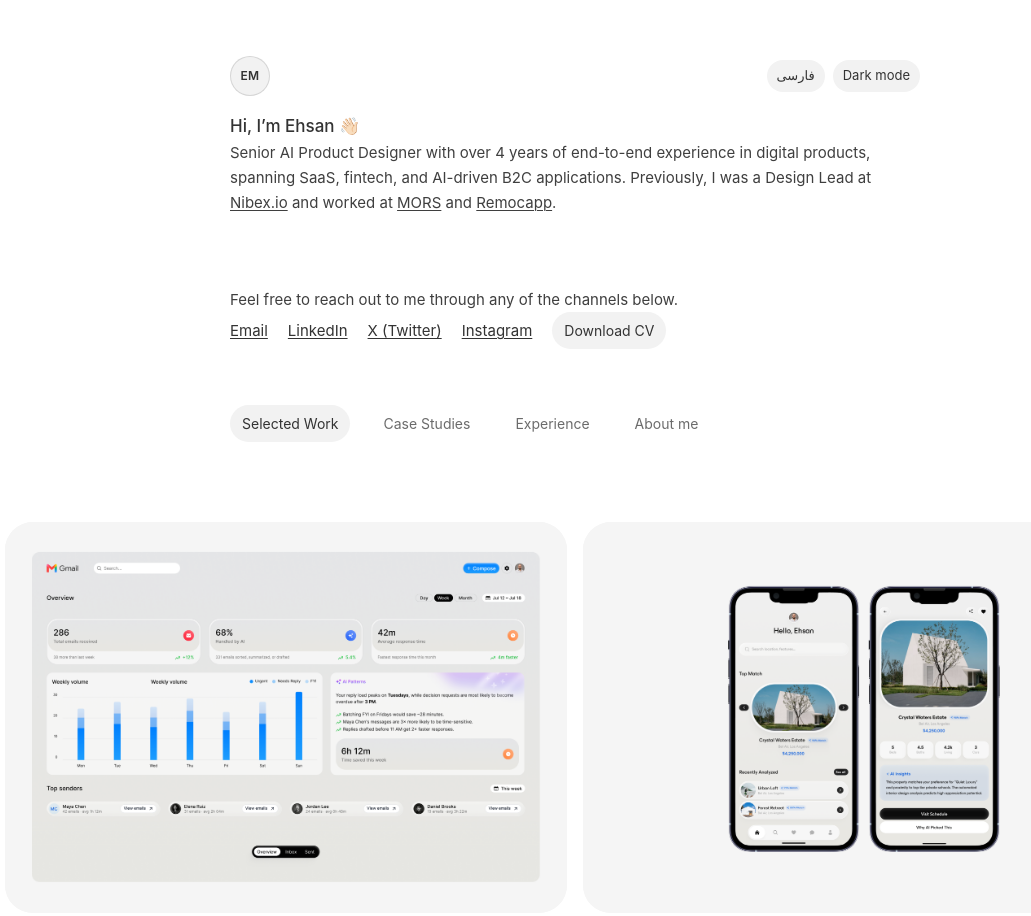
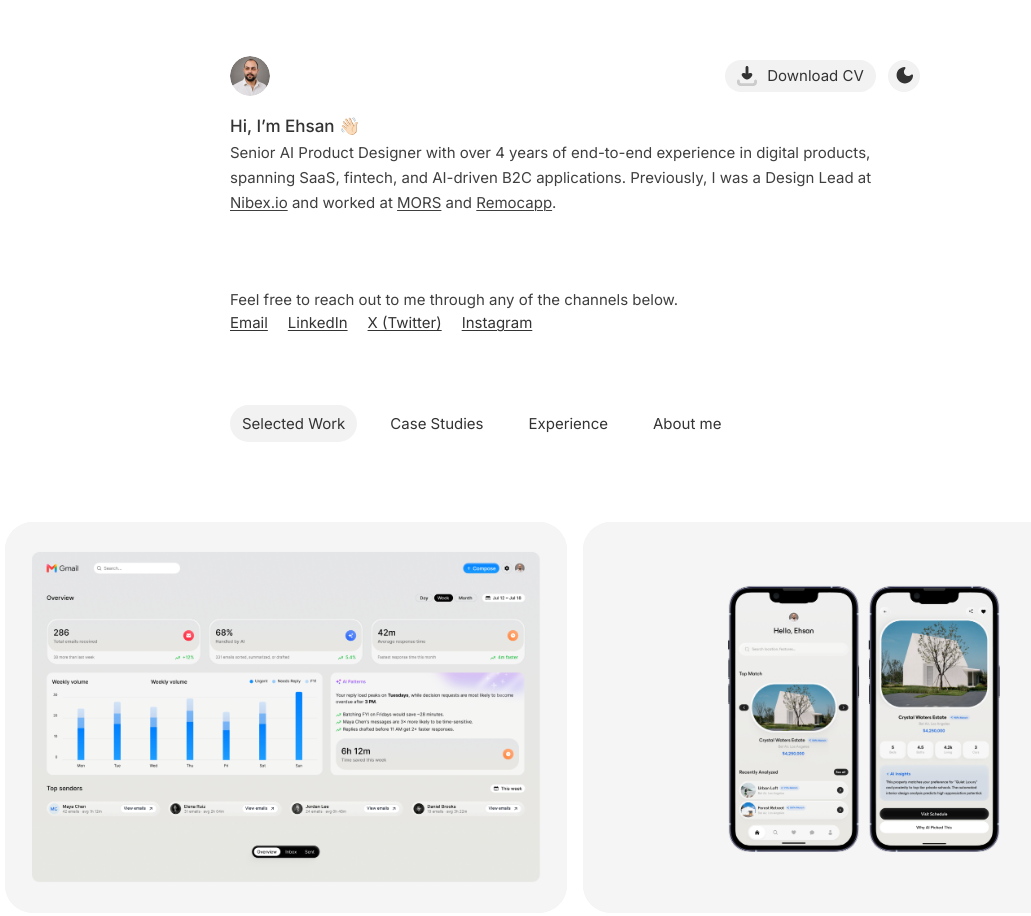
Before and after one commit to ehsancollab-lab/personal-portfolio, a plain HTML site: page dist/index.html in a window 1280 px wide. Shown: the top 916 px of the page, without its empty margins (65-1096 px from the left). Drawn offline with Linux system fonts and the light colour scheme.

Commit message:
Align portfolio header with Figma

```diff
--- a/dist/app.js
+++ b/dist/app.js
@@ -3,7 +3,6 @@ import { companyLinks, contactLinks, copy, projects } from "./content.js";
 const root = document.documentElement;
 const bio = document.querySelector("#bio");
 const projectGrid = document.querySelector("#project-grid");
-const languageToggle = document.querySelector("#language-toggle");
 const themeToggle = document.querySelector("#theme-toggle");
 
 const safeStorage = {
@@ -15,7 +14,12 @@ const safeStorage = {
   },
 };
 
-let language = safeStorage.get("ehsan-portfolio-language") === "fa" ? "fa" : "en";
+const languageParam = new URLSearchParams(window.location.search).get("lang");
+const savedLanguage = safeStorage.get("ehsan-portfolio-language");
+const browserLanguage = navigator.language?.toLowerCase().startsWith("fa") ? "fa" : "en";
+let language = ["fa", "en"].includes(languageParam)
+  ? languageParam
+  : (["fa", "en"].includes(savedLanguage) ? savedLanguage : browserLanguage);
 let theme = safeStorage.get("ehsan-portfolio-theme") === "dark" ? "dark" : "light";
 
 function externalAnchor(href, text) {
@@ -81,7 +85,7 @@ function applyLanguage(nextLanguage) {
   document.querySelector('[data-i18n="skipLink"]').textContent = strings.skipLink;
   document.querySelector("#greeting").textContent = strings.greeting;
   document.querySelector("#contact-prompt").textContent = strings.contactPrompt;
-  document.querySelector("#cv-link").textContent = strings.downloadCv;
+  document.querySelector("#cv-label").textContent = strings.downloadCv;
   document.querySelector("#case-studies-tab").textContent = strings.caseStudies;
   document.querySelector("#experience-tab").textContent = strings.experience;
   document.querySelector("#about-tab").textContent = strings.about;
@@ -91,8 +95,6 @@ function applyLanguage(nextLanguage) {
   document.querySelectorAll('[data-i18n="selectedWork"]').forEach((element) => {
     element.textContent = strings.selectedWork;
   });
-  languageToggle.textContent = isPersian ? "English" : "فارسی";
-  languageToggle.setAttribute("aria-label", isPersian ? "تغییر زبان به انگلیسی" : "Switch language to Persian");
   document.querySelector(".contact-block").setAttribute("aria-label", isPersian ? "راه‌های تماس" : "Contact information");
   document.querySelector(".display-controls").setAttribute("aria-label", isPersian ? "تنظیمات نمایش" : "Display settings");
   document.querySelector(".primary-nav").setAttribute("aria-label", isPersian ? "بخش‌های پرتفولیو" : "Portfolio sections");
@@ -112,23 +114,25 @@ function updateThemeControl() {
   const isDark = theme === "dark";
   const strings = copy[language];
   root.dataset.theme = theme;
-  themeToggle.textContent = language === "fa"
-    ? (isDark ? "تم روشن" : "تم تاریک")
-    : (isDark ? "Light mode" : "Dark mode");
   themeToggle.setAttribute("aria-pressed", String(isDark));
   themeToggle.setAttribute("aria-label", language === "fa"
     ? (isDark ? "تغییر به تم روشن" : "تغییر به تم تاریک")
     : (isDark ? "Switch to light theme" : "Switch to dark theme"));
+  themeToggle.title = language === "fa"
+    ? (isDark ? "تغییر به تم روشن" : "تغییر به تم تاریک")
+    : (isDark ? "Switch to light theme" : "Switch to dark theme");
   document.querySelector('meta[name="theme-color"]').content = isDark ? "#131315" : "#ffffff";
   safeStorage.set("ehsan-portfolio-theme", theme);
 }
 
-languageToggle.addEventListener("click", () => applyLanguage(language === "en" ? "fa" : "en"));
 themeToggle.addEventListener("click", () => {
   theme = theme === "light" ? "dark" : "light";
   updateThemeControl();
 });
 
+document.querySelectorAll('.planned-tab[aria-disabled="true"]').forEach((tab) => {
+  tab.addEventListener("click", (event) => event.preventDefault());
+});
+
 document.querySelector("#copyright-year").textContent = String(new Date().getFullYear());
 applyLanguage(language);
-updateThemeControl();
--- a/dist/index.html
+++ b/dist/index.html
@@ -9,6 +9,9 @@
     />
     <meta name="theme-color" content="#ffffff" />
     <title>Ehsan Masoomi — Senior AI Product Designer</title>
+    <link rel="preconnect" href="https://fonts.googleapis.com" />
+    <link rel="preconnect" href="https://fonts.gstatic.com" crossorigin />
+    <link href="https://fonts.googleapis.com/css2?family=Inter:wght@400;500&display=swap" rel="stylesheet" />
     <link rel="stylesheet" href="./styles.css" />
     <script type="module" src="./app.js"></script>
   </head>
@@ -17,10 +20,17 @@
 
     <header class="site-header" id="top">
       <div class="header-top">
-        <a class="avatar-mark" href="#top" aria-label="Ehsan Masoomi">EM</a>
+        <a class="avatar-mark" href="#top" aria-label="Ehsan Masoomi">
+          <img src="./assets/figma/profile.png" width="40" height="40" alt="" />
+        </a>
         <div class="display-controls" aria-label="Display settings">
-          <button class="utility-control" id="language-toggle" type="button" aria-label="Switch language to Persian">فارسی</button>
-          <button class="utility-control" id="theme-toggle" type="button" aria-pressed="false" aria-label="Switch to dark theme">Dark mode</button>
+          <a class="cv-link" id="cv-link" href="./assets/Ehsan-Masoomi-CV-EN.pdf" download="Ehsan-Masoomi-CV-EN.pdf">
+            <img src="./assets/figma/download-cv.svg" width="20" height="20" alt="" />
+            <span id="cv-label" data-i18n="downloadCv">Download CV</span>
+          </a>
+          <button class="theme-toggle" id="theme-toggle" type="button" aria-pressed="false" aria-label="Switch to dark theme">
+            <img src="./assets/figma/theme-toggle.svg" width="32" height="32" alt="" />
+          </button>
         </div>
       </div>
 
@@ -33,17 +43,14 @@
         <p class="contact-prompt" id="contact-prompt" data-i18n="contactPrompt">
           Feel free to reach out to me through any of the channels below.
         </p>
-        <div class="contact-actions">
-          <nav class="contact-links" id="header-contact-links" aria-label="Contact links"></nav>
-          <a class="cv-link" id="cv-link" href="./assets/Ehsan-Masoomi-CV-EN.pdf" download="Ehsan-Masoomi-CV-EN.pdf" data-i18n="downloadCv">Download CV</a>
-        </div>
+        <nav class="contact-links" id="header-contact-links" aria-label="Contact links"></nav>
       </section>
 
       <nav class="primary-nav" aria-label="Portfolio sections">
         <a class="nav-tab is-current" href="#selected-work" aria-current="page" data-i18n="selectedWork">Selected Work</a>
-        <button class="nav-tab planned-tab" type="button" disabled aria-disabled="true" id="case-studies-tab">Case Studies</button>
-        <button class="nav-tab planned-tab" type="button" disabled aria-disabled="true" id="experience-tab">Experience</button>
-        <button class="nav-tab planned-tab" type="button" disabled aria-disabled="true" id="about-tab">About me</button>
+        <button class="nav-tab planned-tab" type="button" aria-disabled="true" id="case-studies-tab">Case Studies</button>
+        <button class="nav-tab planned-tab" type="button" aria-disabled="true" id="experience-tab">Experience</button>
+        <button class="nav-tab planned-tab" type="button" aria-disabled="true" id="about-tab">About me</button>
       </nav>
     </header>
 
--- a/dist/styles.css
+++ b/dist/styles.css
@@ -1,7 +1,7 @@
 :root {
   color-scheme: light;
   --page-bg: #ffffff;
-  --surface: #f5f5f5;
+  --surface: #f2f2f2;
   --control-bg: #f2f2f2;
   --text: #333333;
   --muted: #3f3f3f;
@@ -63,7 +63,6 @@ button { font: inherit; }
 
 .header-top,
 .display-controls,
-.contact-actions,
 .contact-links,
 .primary-nav,
 .site-footer {
@@ -72,24 +71,25 @@ button { font: inherit; }
 }
 
 .header-top { justify-content: space-between; min-height: 40px; }
-.display-controls { gap: 8px; }
+.display-controls { gap: 12px; }
 
 .avatar-mark {
-  display: grid;
+  display: block;
   width: 40px;
   height: 40px;
-  place-items: center;
-  border: 1px solid var(--border);
   border-radius: 50%;
-  background: var(--control-bg);
-  color: var(--text);
-  font-size: 12px;
-  font-weight: 600;
-  letter-spacing: 0.02em;
+  overflow: hidden;
   text-decoration: none;
 }
 
-.utility-control,
+.avatar-mark img {
+  display: block;
+  width: 40px;
+  height: 40px;
+  border-radius: 50%;
+  object-fit: cover;
+}
+
 .nav-tab,
 .cv-link {
   min-height: 37px;
@@ -97,22 +97,32 @@ button { font: inherit; }
   border-radius: 999px;
   background: transparent;
   color: var(--text);
-  font-size: 14px;
+  font-size: 15px;
+  font-weight: 400;
   line-height: 1.5;
   text-decoration: none;
   white-space: nowrap;
 }
 
-.utility-control {
-  min-height: 32px;
-  padding: 4px 10px;
-  background: var(--control-bg);
+.theme-toggle {
+  display: block;
+  flex: 0 0 32px;
+  width: 32px;
+  height: 32px;
+  padding: 0;
+  border: 0;
+  border-radius: 50%;
+  background: transparent;
   cursor: pointer;
-  font-size: 13px;
 }
 
-.utility-control:hover,
-.nav-tab:not(:disabled):hover,
+.theme-toggle img {
+  display: block;
+  width: 32px;
+  height: 32px;
+}
+
+.theme-toggle:hover,
 .cv-link:hover { filter: brightness(0.96); }
 
 .profile-intro { margin-block-start: 17px; }
@@ -148,15 +158,12 @@ button { font: inherit; }
   text-wrap: pretty;
 }
 
-.contact-actions {
-  flex-wrap: wrap;
-  gap: 14px 20px;
-  margin-block-start: 0;
-}
-
-.contact-links { flex-wrap: wrap; gap: 8px 20px; }
+.contact-links { flex-wrap: wrap; gap: 0 20px; }
 
 .contact-links a {
+  display: inline-flex;
+  height: 21px;
+  align-items: center;
   color: var(--text);
   line-height: 25px;
   text-decoration: underline;
@@ -168,14 +175,29 @@ button { font: inherit; }
   display: inline-flex;
   align-items: center;
   justify-content: center;
+  gap: 10px;
+  width: 151px;
+  height: 32px;
+  min-height: 32px;
   padding: 6px 12px;
   background: var(--control-bg);
+  font-size: 15px;
+  line-height: 20px;
 }
+
+.cv-link img {
+  display: block;
+  flex: 0 0 20px;
+  width: 20px;
+  height: 20px;
+}
+
+.cv-link span { white-space: nowrap; }
 
 .primary-nav {
   flex-wrap: wrap;
-  gap: 9px 21px;
-  margin-block-start: 56px;
+  gap: 0 21px;
+  margin-block-start: 72px;
 }
 
 .nav-tab {
@@ -184,10 +206,13 @@ button { font: inherit; }
   justify-content: center;
   padding: 6px 12px;
   cursor: pointer;
+  line-height: 25px;
+  transition: font-weight 140ms ease;
 }
 
 .nav-tab.is-current { background: var(--control-bg); }
-.nav-tab:disabled { cursor: default; opacity: 0.72; }
+.nav-tab[aria-disabled="true"] { cursor: default; }
+.nav-tab:hover { font-weight: 500; }
 
 .work-section {
   max-width: 1536px;
@@ -262,8 +287,6 @@ button { font: inherit; }
   .profile-intro { margin-block-start: 16px; }
   .contact-block { margin-block-start: 40px; }
   .primary-nav { gap: 8px; margin-block-start: 40px; }
-  .contact-actions { gap: 12px; }
-
   .work-section { padding: 20px; }
   .project-grid { grid-template-columns: minmax(0, 1fr); gap: 16px; }
   .project-card { border-radius: 24px; }
@@ -281,7 +304,6 @@ button { font: inherit; }
   body { font-size: 14px; }
   .site-header { width: calc(100% - 32px); }
   .display-controls { gap: 6px; }
-  .utility-control { padding-inline: 8px; font-size: 12px; }
   .primary-nav { column-gap: 4px; }
   .nav-tab { padding-inline: 9px; font-size: 13px; }
   .work-section { padding-inline: 16px; }
--- a/styles.css
+++ b/styles.css
@@ -1,7 +1,7 @@
 :root {
   color-scheme: light;
   --page-bg: #ffffff;
-  --surface: #f5f5f5;
+  --surface: #f2f2f2;
   --control-bg: #f2f2f2;
   --text: #333333;
   --muted: #3f3f3f;
@@ -63,7 +63,6 @@ button { font: inherit; }
 
 .header-top,
 .display-controls,
-.contact-actions,
 .contact-links,
 .primary-nav,
 .site-footer {
@@ -72,24 +71,25 @@ button { font: inherit; }
 }
 
 .header-top { justify-content: space-between; min-height: 40px; }
-.display-controls { gap: 8px; }
+.display-controls { gap: 12px; }
 
 .avatar-mark {
-  display: grid;
+  display: block;
   width: 40px;
   height: 40px;
-  place-items: center;
-  border: 1px solid var(--border);
   border-radius: 50%;
-  background: var(--control-bg);
-  color: var(--text);
-  font-size: 12px;
-  font-weight: 600;
-  letter-spacing: 0.02em;
+  overflow: hidden;
   text-decoration: none;
 }
 
-.utility-control,
+.avatar-mark img {
+  display: block;
+  width: 40px;
+  height: 40px;
+  border-radius: 50%;
+  object-fit: cover;
+}
+
 .nav-tab,
 .cv-link {
   min-height: 37px;
@@ -97,22 +97,32 @@ button { font: inherit; }
   border-radius: 999px;
   background: transparent;
   color: var(--text);
-  font-size: 14px;
+  font-size: 15px;
+  font-weight: 400;
   line-height: 1.5;
   text-decoration: none;
   white-space: nowrap;
 }
 
-.utility-control {
-  min-height: 32px;
-  padding: 4px 10px;
-  background: var(--control-bg);
+.theme-toggle {
+  display: block;
+  flex: 0 0 32px;
+  width: 32px;
+  height: 32px;
+  padding: 0;
+  border: 0;
+  border-radius: 50%;
+  background: transparent;
   cursor: pointer;
-  font-size: 13px;
 }
 
-.utility-control:hover,
-.nav-tab:not(:disabled):hover,
+.theme-toggle img {
+  display: block;
+  width: 32px;
+  height: 32px;
+}
+
+.theme-toggle:hover,
 .cv-link:hover { filter: brightness(0.96); }
 
 .profile-intro { margin-block-start: 17px; }
@@ -148,15 +158,12 @@ button { font: inherit; }
   text-wrap: pretty;
 }
 
-.contact-actions {
-  flex-wrap: wrap;
-  gap: 14px 20px;
-  margin-block-start: 0;
-}
-
-.contact-links { flex-wrap: wrap; gap: 8px 20px; }
+.contact-links { flex-wrap: wrap; gap: 0 20px; }
 
 .contact-links a {
+  display: inline-flex;
+  height: 21px;
+  align-items: center;
   color: var(--text);
   line-height: 25px;
   text-decoration: underline;
@@ -168,14 +175,29 @@ button { font: inherit; }
   display: inline-flex;
   align-items: center;
   justify-content: center;
+  gap: 10px;
+  width: 151px;
+  height: 32px;
+  min-height: 32px;
   padding: 6px 12px;
   background: var(--control-bg);
+  font-size: 15px;
+  line-height: 20px;
 }
+
+.cv-link img {
+  display: block;
+  flex: 0 0 20px;
+  width: 20px;
+  height: 20px;
+}
+
+.cv-link span { white-space: nowrap; }
 
 .primary-nav {
   flex-wrap: wrap;
-  gap: 9px 21px;
-  margin-block-start: 56px;
+  gap: 0 21px;
+  margin-block-start: 72px;
 }
 
 .nav-tab {
@@ -184,10 +206,13 @@ button { font: inherit; }
   justify-content: center;
   padding: 6px 12px;
   cursor: pointer;
+  line-height: 25px;
+  transition: font-weight 140ms ease;
 }
 
 .nav-tab.is-current { background: var(--control-bg); }
-.nav-tab:disabled { cursor: default; opacity: 0.72; }
+.nav-tab[aria-disabled="true"] { cursor: default; }
+.nav-tab:hover { font-weight: 500; }
 
 .work-section {
   max-width: 1536px;
@@ -262,8 +287,6 @@ button { font: inherit; }
   .profile-intro { margin-block-start: 16px; }
   .contact-block { margin-block-start: 40px; }
   .primary-nav { gap: 8px; margin-block-start: 40px; }
-  .contact-actions { gap: 12px; }
-
   .work-section { padding: 20px; }
   .project-grid { grid-template-columns: minmax(0, 1fr); gap: 16px; }
   .project-card { border-radius: 24px; }
@@ -281,7 +304,6 @@ button { font: inherit; }
   body { font-size: 14px; }
   .site-header { width: calc(100% - 32px); }
   .display-controls { gap: 6px; }
-  .utility-control { padding-inline: 8px; font-size: 12px; }
   .primary-nav { column-gap: 4px; }
   .nav-tab { padding-inline: 9px; font-size: 13px; }
   .work-section { padding-inline: 16px; }
```
Also changed, not shown: app.js (+14 -10 lines), design-qa.md (+13 -22 lines), index.html (+17 -10 lines), README.md, assets/figma/download-cv.svg (added), assets/figma/profile.png (added), assets/figma/theme-toggle.svg (added), dist/assets/figma/download-cv.svg (added), dist/assets/figma/profile.png (added), dist/assets/figma/theme-toggle.svg (added).
